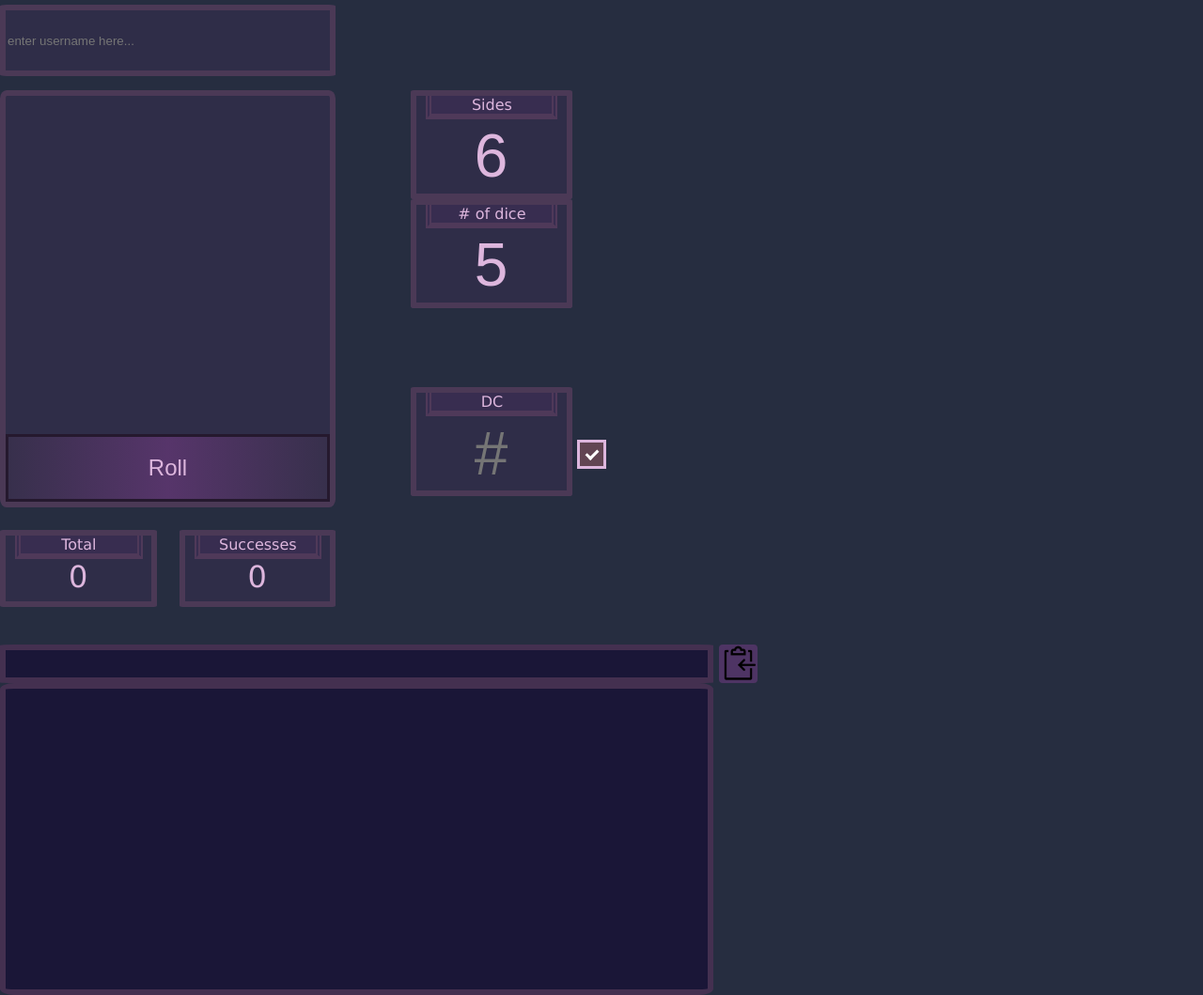
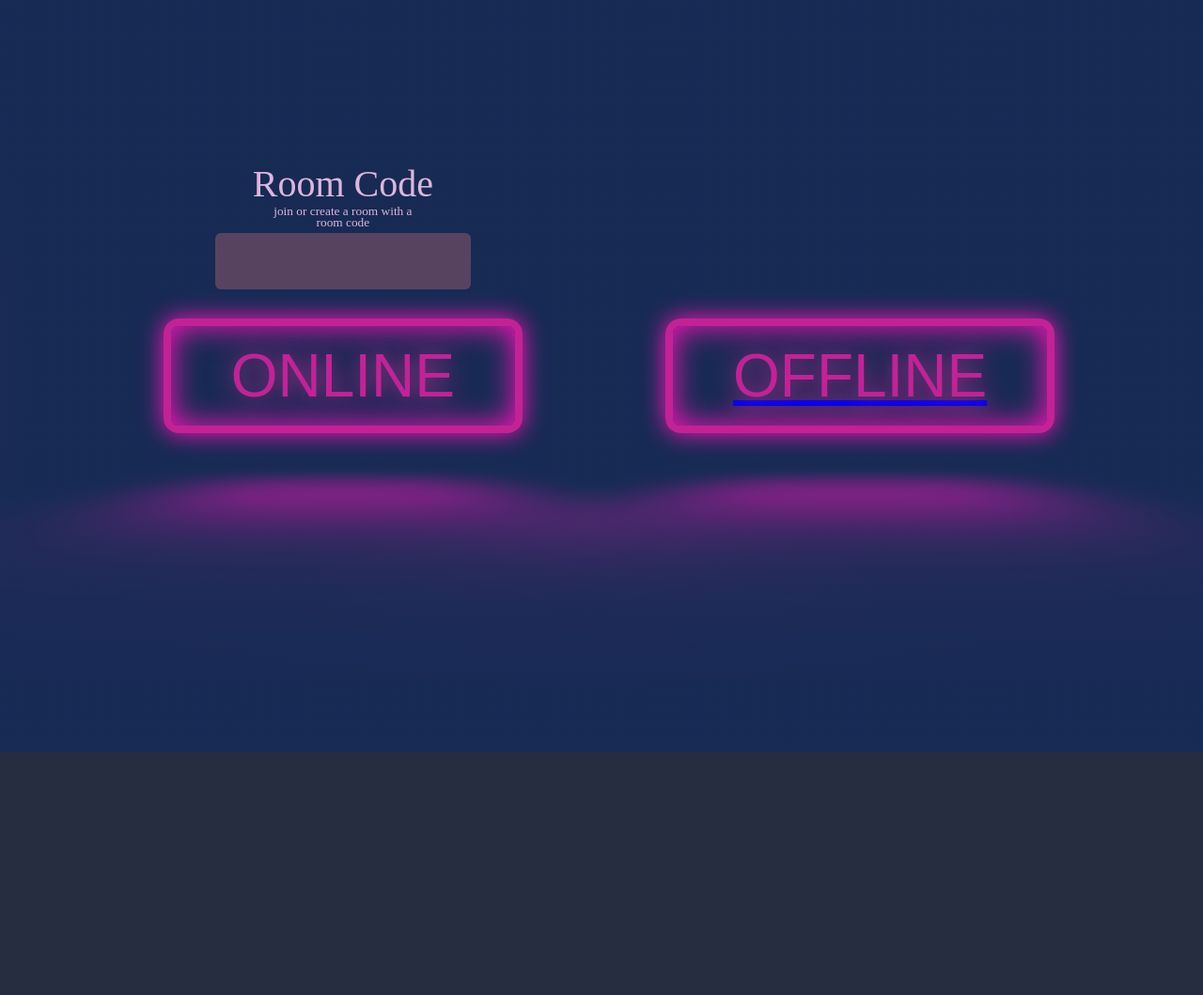
Before and after one commit to Ahri9tails/dicetest-roller, a website: page public/index.html in a window 1280 px wide. Shown: the whole page at 94% size. After the commit the page ends 800 px from the top, so only its background shows below. Drawn offline with nearby package versions, Linux system fonts and the light colour scheme; no server answers.

Commit message:
rename files index to diceroller, add online/offline selection page frontend

```diff
--- /dev/null
+++ b/public/css/room.css
@@ -0,0 +1,178 @@
+/* .background-gradient {
+	height: 100vw;
+	width: 100vw;
+	background-size: 300%;
+	background-image: repeating-radial-gradient(circle at -25% 50%, var(--dark-pink-glow), var(--dark-windowbg2) 40% 80%, var(--dark-windowbg1) 160%);
+	animation: bg-animation 30s infinite;
+} */
+
+html {
+	height: 100%;
+}
+
+body {
+	display: grid;
+	margin: 0;
+	padding: 0;
+	font-family: var(--font-inter);
+	background: var(--dark-bg);
+	color: var(--dark-text);
+	min-height: 100%;
+	width: 100vw;
+	background-size: 200%;
+	background-image: repeating-radial-gradient(circle at -25% 50%, var(--dark-pink-glow), var(--dark-windowbg2) 40% 80%, var(--dark-windowbg1) 160%);
+	animation: bg-animation 27s infinite;
+	place-content: center;
+}
+
+
+
+@keyframes bg-animation {
+	0% {background-position: left}
+	65% {background-position: right}
+	100% {background-position: left}
+}
+
+button {
+	font-size: 4rem;
+	display: inline-block;
+	cursor: pointer;
+	text-decoration: none;
+	color: var(--neon-pink-low);
+	border: var(--neon-pink-low) 0.125em solid;
+	padding: 0.25em 1em;
+	border-radius: 0.25em;
+	text-shadow: 0 0 0.225em hsla(0, 69%, 90%, 0.077), 0 0 0.45em currentColor;
+	box-shadow: inset 0 0 0.5em 0 var(--neon-pink), 0 0 0.4em 0 var(--neon-pink);
+	background: transparent;
+	position: relative;
+	transition: color 1s, border 1s, box-shadow 1s;
+}
+
+button:hover, button:focus {
+	transition: color 1s, border 1s, box-shadow 1s;
+	color: var(--neon-pink);
+	border: var(--neon-pink) 0.125em solid;
+	box-shadow: inset 0 0 1.1em 0 var(--neon-pink), 0 0 0.85em 0 var(--neon-pink);
+}
+
+button:hover::before, button:focus::before {
+	transition: opacity 1s;
+	opacity: 1;
+}
+
+button::before {
+	pointer-events: none;
+	content: "";
+	position: absolute;
+	background: var(--neon-pink);
+	top: 120%;
+	left: 0;
+	width: 100%;
+	height: 100%;
+	transform: perspective(1em) rotateX(40deg) scale(1, 0.35);
+	opacity: 0.7;
+	filter: blur(1em);
+	transition: opacity 1s;
+}
+
+button::after {
+	content: "";
+	position: absolute;
+	top: 0;
+	bottom: 0;
+	left: 0;
+	right: 0;
+	box-shadow: 0 0 2em 0.5em var(--neon-pink);
+	opacity: 0;
+	background-color: var(--neon-pink);
+	z-index: -1;
+	transition: opacity 100ms linear;
+}
+
+.form-container {
+	display: grid;
+	place-items: center;
+
+}
+
+.grid-col-2 {
+	display: grid;
+	grid-template-columns: 1fr 1fr;
+	grid-template-rows: 1fr 1fr 1fr;
+}
+
+.flex-vertical {
+	display: flex;
+	flex-direction: column;
+}
+
+.online-form {
+	justify-content: center;
+	align-items: center;
+	grid-row: 2 / 3;
+	column-gap: 8.5rem;
+}
+
+.room-label {
+	justify-content: center;
+	font-size: 2.5rem;
+}
+
+.room-input-container {
+	display: flex;
+	flex-direction: column;
+	align-items: center;
+}
+
+.room-input {
+	width: 15rem;
+	padding: 1rem;
+	margin-bottom: 1rem;
+	margin-top: 0.1rem;
+	font-size: x-large;
+	font-weight: bold;
+	color: var(--dark-text);
+	background: var(--dark-windowbg1);
+	border: none;
+	text-align: center;
+	border-radius: 0.25em;
+}
+
+.room-input:focus {
+	outline: 2px solid var(--neon-pink-low);
+}
+
+.online-button-container {
+	grid-row: 2 / 3;
+	text-align: center;
+}
+
+.offline-button-container {
+	grid-column: 2 / 3;
+	grid-row: 2/ 3;
+	display: flex;
+	align-items: center;
+}
+
+
+#room-instructions {
+	font-size: smaller;
+	margin: 0 0 0.2rem 0;
+	width: 10rem;
+	text-align: center;
+	line-height: 90%;
+}
+
+:root {
+	--dark-bg: hsl(224, 26%, 20%);
+	--dark-text: hsl(300, 36%, 79%);
+	--dark-windowbg1: hsla(0, 83%, 73%, 29%);
+	--dark-pink-glow: hsla(318, 100%, 80%, 0.349);
+	--dark-windowbg2: hsl(221, 57%, 21%, 100%);
+	--window-border-color: color-mix(in prophoto-rgb, var(--dark-windowbg2), var(--dark-windowbg1));
+	--window-bg-color: hsl(299, 59%, 49%, 6%);
+	--log-bg-color: hsl(249, 44%, 15%, 90%);
+	--neon-pink: hsl(317 100% 54%);
+	--neon-pink-low: hsl(317, 70%, 45%);
+}
--- a/public/index.html
+++ b/public/index.html
@@ -5,64 +5,27 @@
 	<meta http-equiv="X-UA-Compatible" content="IE=edge">
 	<meta name="viewport" content="width=device-width, initial-scale=1.0">
 	<title>Document</title>
-	<link href="css/style.css" rel="stylesheet">
-	<script src="/socket.io/socket.io.min.js" defer></script>
-	<script src="js/dice.js" defer></script>
-
+	<link href="css/room.css" rel="stylesheet">
+	<script src="js/room.js" defer></script>
 </head>
 <body>
-	<div class="username-area">
-		<div class="base-window">
-			<input type="text" placeholder="enter username here..." id="username">
-		</div>
-		<div id="username-list"></div>
-	</div>
-		<div class="double-grid">
-		<div class="grid">
-			<div id="rollbox" class="grid-col-span-2">
-				<div id="rollbox-content"></div>
-				<button id="roll-button">Roll</button>
-			</div>
-
-			<div class="small-box">
-				<div class="box-label">Total</div>
-				<div id="total-box">0</div>
-			</div>
-			<div class="small-box">
-				<div class="box-label">Successes</div>
-				<div id="successes-box">0</div>
-			</div>
-		</div>
-		<div class="smallgrid">
-			<div class="small-box dice-input-box">
-				<div class="box-label">Sides</div>
-				<input type="number" id="sides-box" placeholder="#" value="6">
-			</div>
-			<div class="small-box quantity-box">
-				<div class="box-label"># of dice</div>
-				<input type="number" id="quantity-box" placeholder="#" value="5">
-
-			</div>
-			<div class="small-box hidden-box"></div>
-			<div class="small-box difficulty-test-box" id="difficulty-test-box">
-				<div class="box-label">DC</div>
-				<input type="number" id="target-number-box" placeholder="#">
-			</div>
-			<div id="target-number-checkbox-container">
-				<label class="checkbox-container" for="target-number-checkbox">
-					<input id="target-number-checkbox" type="checkbox" checked="checked">
-					<span class="checkmark"></span>
-				</label>
-			</div>
+	<div class="center-div">
+		<div class=" form-container">
+			<form class= "grid-col-2 online-form" action="./diceroller.html">
+				<div class="room-input-container">
+					<label class="room-label" for="room">Room Code</label>
+					<p id="room-instructions">join or create a room with a room code</p>
+					<input class="room-input" type="text" id="room" name="room-code" required minlength="4">
+				</div>
+				<div class="online-button-container">
+					<button class="online-button" type="submit">ONLINE</button>
+				</div>
+				<a class="offline-button-container" href="diceroller.html">
+					<button type="button" class="offline-button">OFFLINE</button>
+				</a>
+			</form>
 
 		</div>
-		<div class="grid-col-span-2 log-box">
-			<div id="new-roll-log"></div>
-			<button class="clipboard-button" id="copy-new-log-button"></button>
-			<div id="copy-tooltip" class="tooltip" aria-hidden="true">Copied to Clipboard</div>
-			<div id="roll-log" class="grid-col-span-2"></div>
-		</div>
 	</div>
-
 </body>
 </html>
--- a/public/js/dice.js
+++ b/public/js/dice.js
@@ -19,16 +19,41 @@ const usernameList = document.getElementById("username-list")
 const rollButton = document.getElementById("roll-button")
 const copyTooltip = document.getElementById("copy-tooltip")
 const copyNewLogButton = document.getElementById("copy-new-log-button")
+let socket = ""
+
+let roomCode = ""
+
+function getRoomCode (){
+	let keyValuePair = new URLSearchParams(window.location.search)
+	roomCode = keyValuePair.get("room-code")
+}
+
+getRoomCode()
+
+
+// condense user data into an object with a username and a user room
+// add that to the server, append the room on join, probably in the if roomcode function.
+
+
+
+//assign true to enable socket logic
+let multiplayer = false
+
 
 // io() connects to the socket.io server at the url
-const socket = io("http://localhost:6853")
+if (roomCode) {
+	multiplayer = true
+	console.log("ONLINE IS ONLINE")
+	socket = io("http://localhost:6853")
+}
+
+
 
 // saves targetNumberInput.value when the DC box is closed
 let targetNumberValue = ""
 // contains the string that the clipboard button copies to clipboard
 let newLogText = ""
-//assign true to enable socket logic
-let multiplayer = true
+
 //contains timeout before running the function to send username data
 let typingTimer = ""
 /*
@@ -80,9 +105,6 @@ async function wait(ms) {
 	console.log(`waited ${ms} ms`)
 }
 
-
-/* processRoll(sidesInput.innerHTML, quantityInput.innerHTML, targetNumberInput.innerHTML) */
-
 rollButton.addEventListener("click", function () {
 	processRoll(sidesInput.value, quantityInput.value, targetNumberInput.value, usernameInput.value, multiplayer)
 })
@@ -92,13 +114,10 @@ targetNumberCheckbox.addEventListener("click", function() {
 	if (targetNumberCheckbox.checked) {
 		difficultyTestBox.style.visibility = "visible"
 		targetNumberInput.value = targetNumberValue
-		console.log("make the box appear")
 	} else {
 		difficultyTestBox.style.visibility = "hidden"
 		targetNumberValue = targetNumberInput.value
 		targetNumberInput.value = ""
-		console.log("Hide the box")
-		console.log(targetNumberValue)
 		return targetNumberValue = targetNumberValue
 	}
 })
@@ -333,6 +352,8 @@ function updateName() {
 }
 
 
+
+
 //const newRoll = document.getElementById("new-roll-log")
 //const totalBox = document.getElementById("total-box")
 //const successesBox = document.getElementById("successes-box")
--- /dev/null
+++ b/public/js/room.js
@@ -0,0 +1,2 @@
+// store and pass the room code
+// send online true or online false if offline button
```
Also changed, not shown: public/diceroller.html (added, +68 -0 lines).
